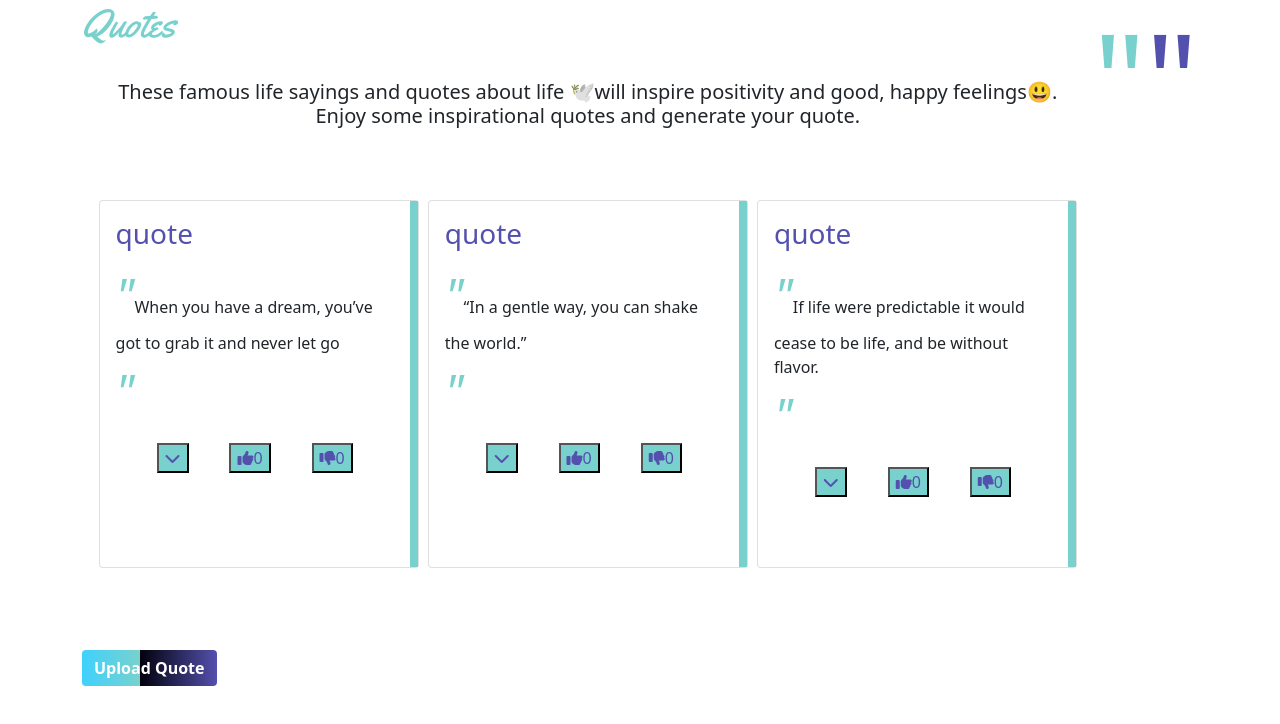
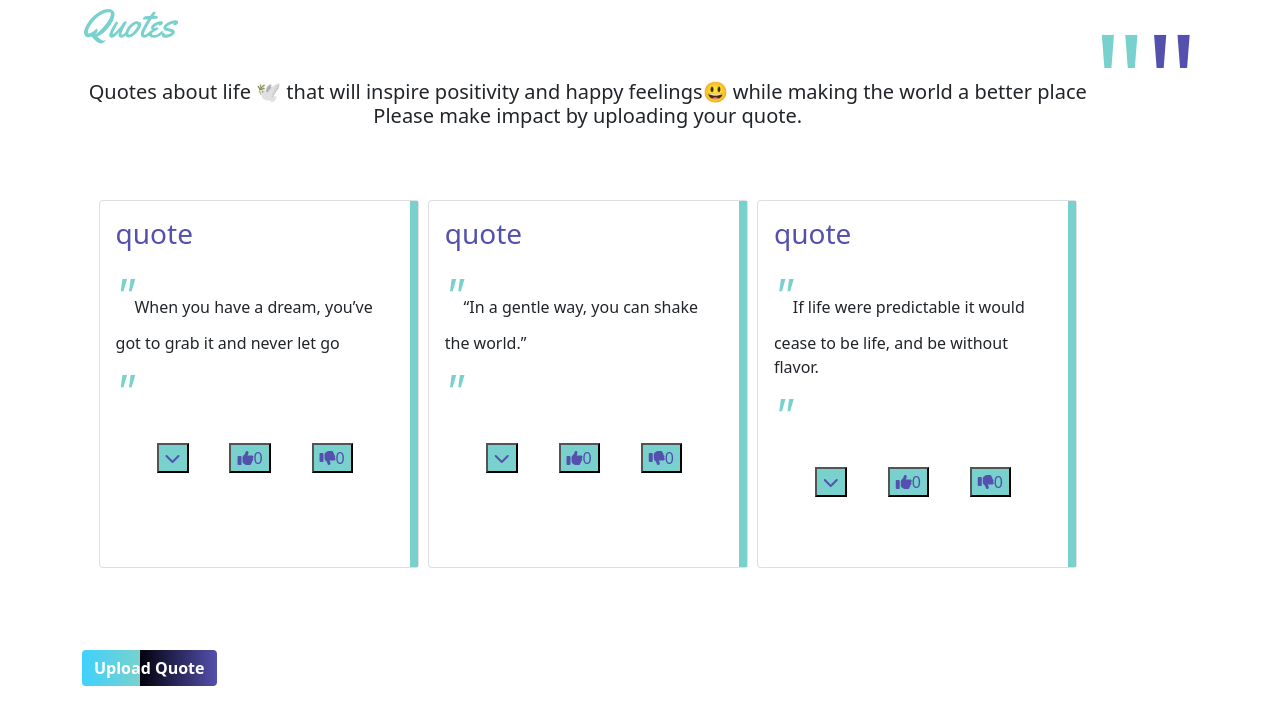
Before and after one commit to Brigid-Chepkemoi/quote-vote, an Angular app: page / in a window 1280 px wide. Shown: the top 724 px of the page. Built offline with nearby package versions, Linux system fonts and the light colour scheme.

Commit message:
add clean up chnages

```diff
--- a/src/app/quote-detail/quote-detail.component.html
+++ b/src/app/quote-detail/quote-detail.component.html
@@ -4,5 +4,4 @@
 <p class="">
     <span class="monospace fs-6">posted {{quote.post|timecount}}</span>
 </p>
-<!-- <button (click)='quoteDelete(true)'> <i class="fas fa-trash-alt"></i></button> -->
 <button (click)='quoteDelete(true)' ><i class="fas fa-trash-alt"></i></button>
--- a/src/app/quote-detail/quote-detail.component.ts
+++ b/src/app/quote-detail/quote-detail.component.ts
@@ -7,7 +7,6 @@ import { Quotes } from '../quotes';
   styleUrls: ['./quote-detail.component.css']
 })
 export class QuoteDetailComponent implements OnInit {
-  //input binding
   @Input() quote:Quotes;
   @Output() isDeleted=new EventEmitter<boolean>();
 
--- a/src/app/quote-form/quote-form.component.ts
+++ b/src/app/quote-form/quote-form.component.ts
@@ -22,7 +22,6 @@ export class QuoteFormComponent implements OnInit {
       alert("Enter name and quote please");
     }
     form.reset()
-// this.addQuote.emit(this.newQuote);
   }
 
   constructor() { }
--- a/src/app/quote/quote.component.html
+++ b/src/app/quote/quote.component.html
@@ -1,27 +1,18 @@
 <div class="container">
     <h2>"<span>"</span></h2>
-    <!-- <ng-progress></ng-progress> -->
+
     <h1>Quotes </h1>
 
-    <h5>These famous life sayings and quotes about life 🕊️will inspire positivity and good, happy feelings😃.<br> Enjoy some inspirational quotes and generate your quote.</h5>
-    <!-- <div class="row">
-        <div class="blockquote text-center">
-            <p>{{quote.author}}</p>
-            <blockquote class="blockquote-footer"><span>{{quote.submission}}</span>
-            </blockquote>
-        </div>
-    </div> -->
+    <h5> Quotes about life 🕊️ that will inspire positivity and happy feelings😃 while making the world a better place<br>Please make impact by uploading your quote.</h5>
+
     <div class="row"  >
         <div class="container" style=" display: flex;">
         <div class="quotes col-md-4 " *ngFor='let quote of quotes;let i = index'>
             <div *ngIf="quote.likes == highest; then popular else other"></div>
             <div class="card" style="width: 20rem; height: 23rem; ">
                 <div class="card-body">
-                    <!-- to register the index of each quote item in the quotes list. -->
                     <div>
-
                         <h3>quote</h3>
-
                         <p > <em>"</em>{{quote.quote}}<br><em>"</em></p>
                     </div>
                     <div class="vote">
@@ -30,11 +21,7 @@
                         <button (click)='upVote()'><i class="fas fa-thumbs-up"></i><span>{{likes}}</span></button>
                         <button (click)='downVote()'><i class="fas fa-thumbs-down"></i><span>{{dislikes}}</span></button>
                     </div>
-
-
                     <div *ngIf="quote.showauthor">
-                    <!--shows and hide authors description-->
-                    <!-- <app-quote-detail *ngIf='quote.showauthor' [quote]='quote' (remove)='deleteQuote($event,i)'></app-quote-detail> -->
                     <app-quote-detail [quote] = 'quote' (isDeleted)='deleteQuote($event,i)'></app-quote-detail>
                 </div>
             </div>
@@ -42,7 +29,7 @@
             </div>
 
         </div>
-    <!-- </li> -->
+
     </div>
 </div>
     <app-quote-form (addQuote)="addNewQuote($event)"></app-quote-form>
--- a/src/app/quotes.ts
+++ b/src/app/quotes.ts
@@ -1,5 +1,5 @@
 export class Quotes {
-    showauthor: boolean;//enable toggle between showing and hiding a author description
+    showauthor: boolean;
 
   constructor(public id: number , public quote: string,public author: string, public like:number, public dislike:number,public submission:string, public post:Date ){
     this.showauthor=false;
```
Also changed, not shown: src/app/app.module.ts (+3 -7 lines), src/app/quote-form/quote-form.component.html (+0 -25 lines), src/app/quote/quote.component.ts (+3 -32 lines).
